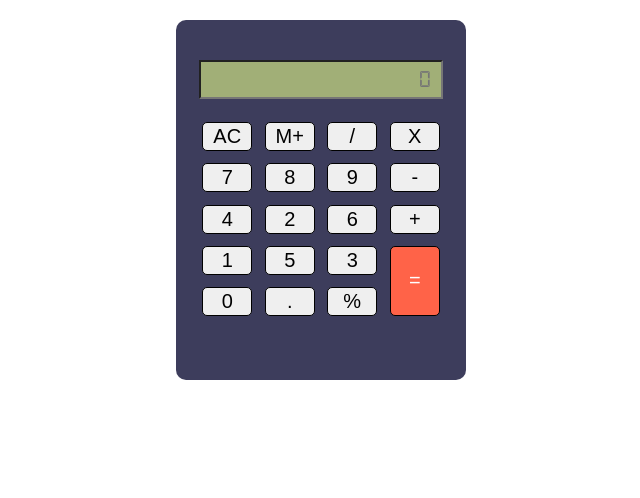
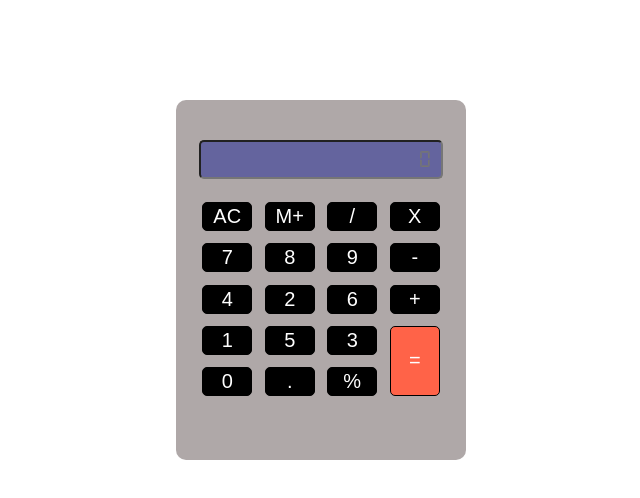
Before and after one commit to annupatil01/calsi, a plain HTML site: page index.html in a window 1280 px wide. Shown: the whole page, without its empty margins (319-959 px from the left). Drawn offline with Linux system fonts and the light colour scheme.

```diff
--- a/calci.html
+++ b/index.html
@@ -15,13 +15,14 @@
       .Calculator-body{
         height: 300px;
         width: 250px;
-        background-color: #3d3d5c;
+        background-color:rgb(175, 168, 168);
         margin: 20px auto;border-radius: 10px;
         padding: 20px;
         padding-top: 40px;
+        margin-top: 100px;
       }
       .screen{
-        background-color: #a1af77;
+        background-color:rgb(100, 100, 158);
         text-align: right;
         width: 220px;
         display: block;
@@ -30,6 +31,7 @@
         padding: 5px 10px;
         margin-bottom: 20PX;
         font-family:"DS-Digital Normal";
+        border-radius: 5px;
       }
       .buttons{
         height: 200px;
@@ -48,6 +50,8 @@
         border: 0.5PX solid black;
         border-radius: 5PX;
         cursor: pointer;
+        background-color: black;
+        color: white;
       }
 
       .btn:hover{
```
Also changed, not shown: 1 other file.
